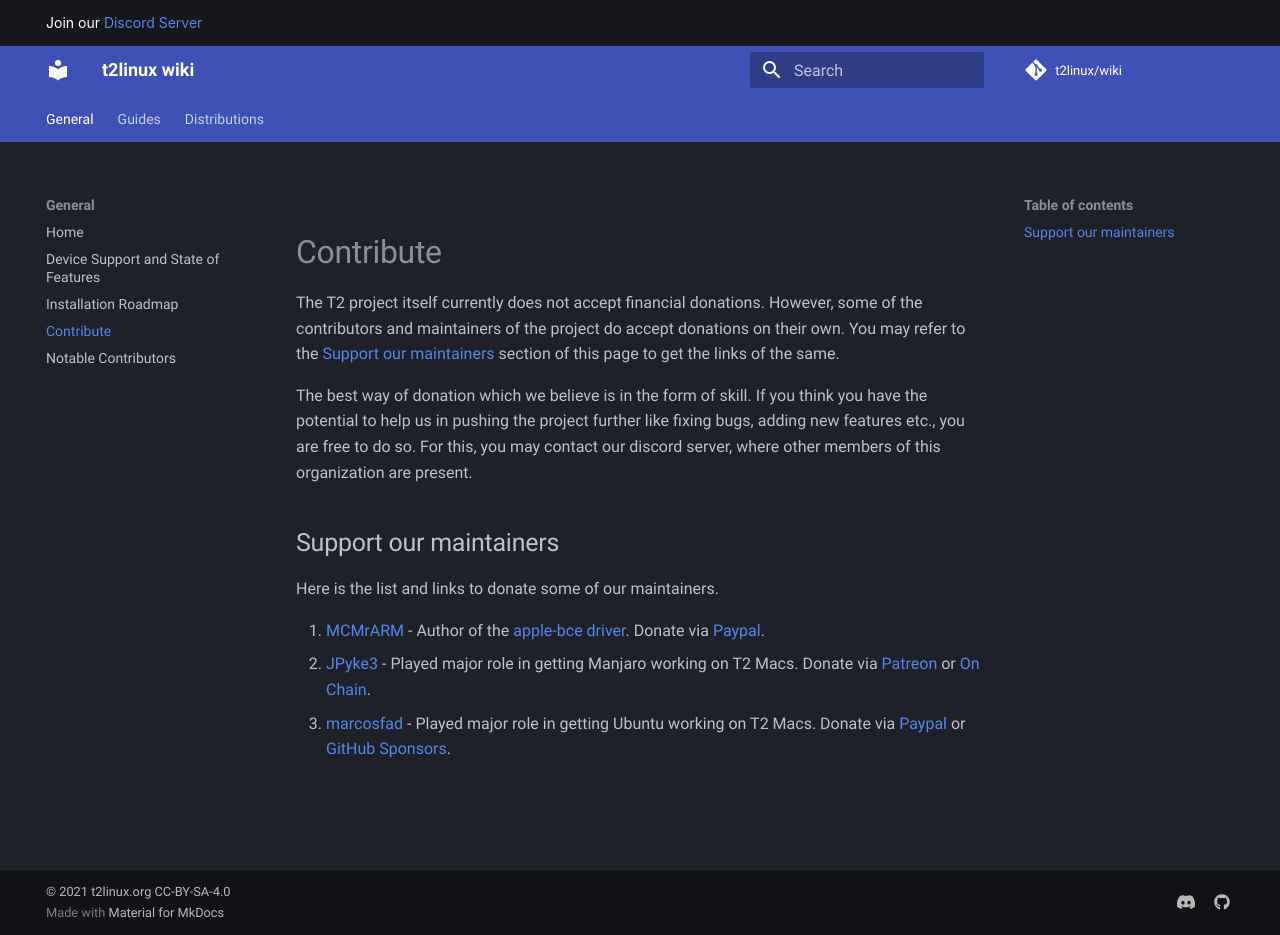
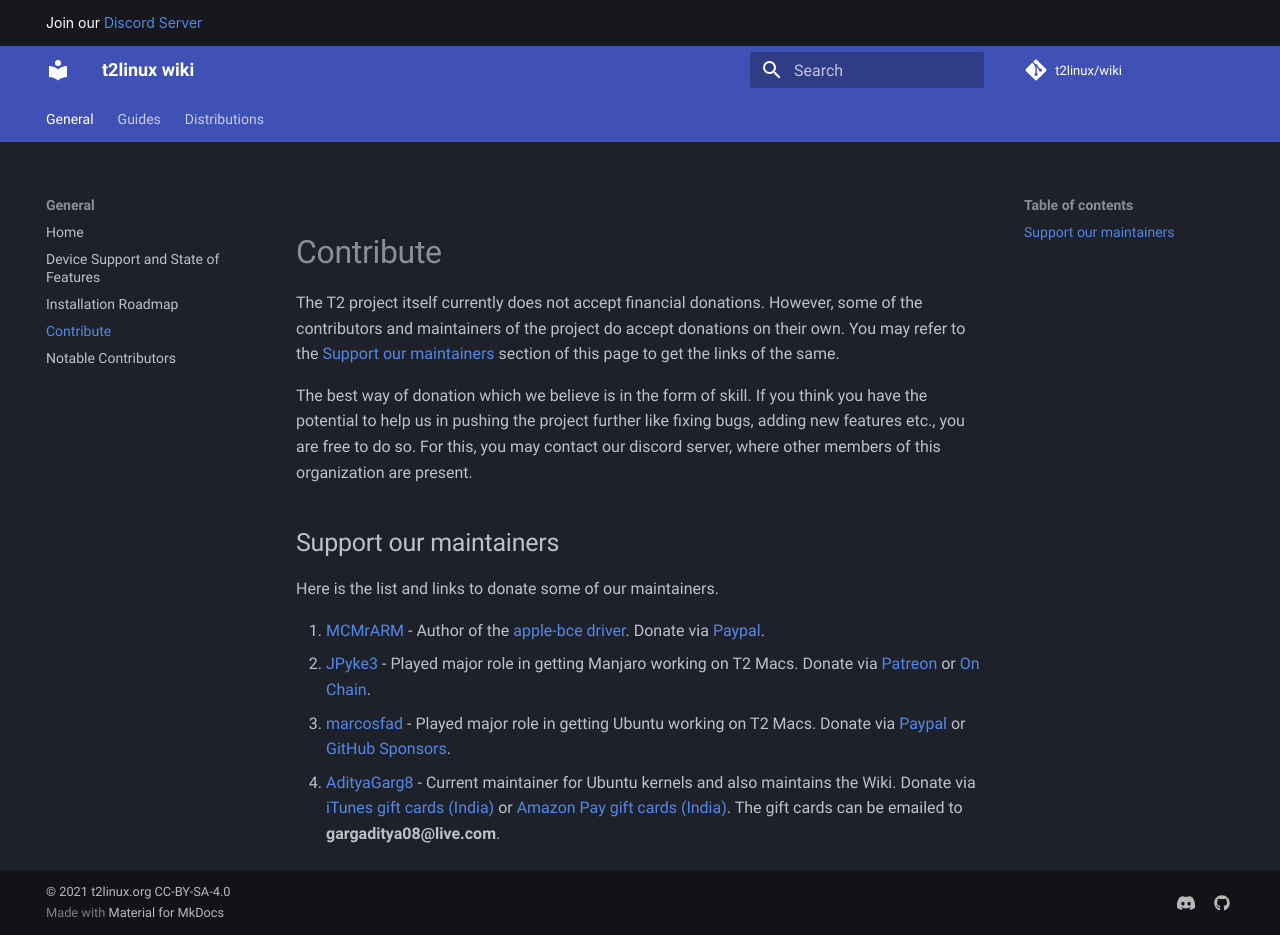
Before and after one commit to t2linux/wiki, an MkDocs documentation site: the page built from docs/contribute.md, in a window 1280 px wide and 935 px high. Built offline with MkDocs 1.6.1 and Material for MkDocs 9.7.7, drawn with Linux system fonts in a browser that asks for light colours; comment, search, counter and statistics services are not loaded.

Commit message:
Contribute: Add AdityaGarg8 donations

```diff
--- a/docs/contribute.md
+++ b/docs/contribute.md
@@ -11,3 +11,4 @@ Here is the list and links to donate some of our maintainers.
 1. [MCMrARM](https://github.com/MCMrARM) - Author of the [apple-bce driver](https://github.com/t2linux/apple-bce-drv). Donate via [Paypal](https://paypal.me/mcmrarm).
 2. [JPyke3](https://github.com/JPyke3) - Played major role in getting Manjaro working on T2 Macs. Donate via [Patreon](https://patreon.com/pykee) or [On Chain](https://github.com/JPyke3/mbp-manjaro#donations).
 3. [marcosfad](https://github.com/marcosfad) - Played major role in getting Ubuntu working on T2 Macs. Donate via [Paypal](https://paypal.me/marcosfad) or [GitHub Sponsors](https://github.com/sponsors/marcosfad).
+4. [AdityaGarg8](https://github.com/AdityaGarg8) - Current maintainer for Ubuntu kernels and also maintains the Wiki. Donate via [iTunes gift cards (India)](https://www.apple.com/in/shop/gift-cards) or [Amazon Pay gift cards (India)](https://www.amazon.in/gift-card-store/b?ie=UTF8&node=3704982031). The gift cards can be emailed to **gargaditya08@live.com**.
```
